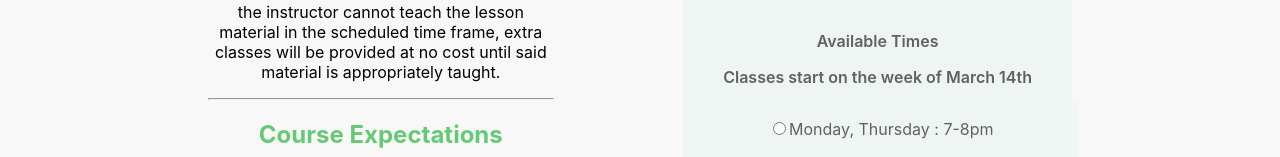
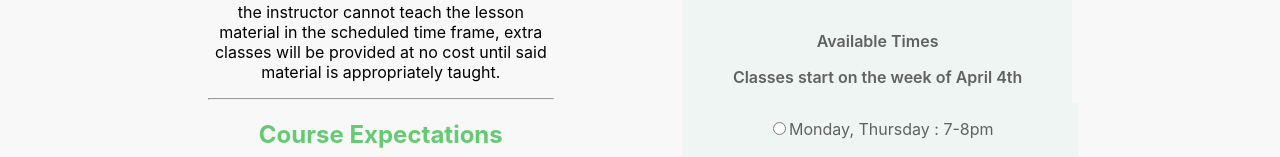
Before and after one commit to yxli001/Codeocity, a React (Create React App) app in the folder frontend/: page /course/signup/1 in a window 1280 px wide. Shown: the part 514-671 px from the top of the page. Built offline with nearby package versions, Linux system fonts and the light colour scheme.

Commit message:
change dates

```diff
--- a/frontend/package.json
+++ b/frontend/package.json
@@ -12,7 +12,7 @@
         "@testing-library/react": "^12.1.2",
         "@testing-library/user-event": "^13.5.0",
         "axios": "^0.25.0",
-        "netlify-cli": "^9.3.0",
+        "netlify-cli": "^9.12.3",
         "qs": "^6.10.3",
         "react": "^17.0.2",
         "react-dom": "^17.0.2",
--- a/frontend/src/pages/courses/course-signup/CourseSignup.js
+++ b/frontend/src/pages/courses/course-signup/CourseSignup.js
@@ -238,7 +238,7 @@ const CourseSignup = (props) => {
                 <div className="times">
                     <p className="weiufgpfewi">Available Times</p>
                     <p className="weiufgpfewi">
-                        Classes start on the week of March 14th
+                        Classes start on the week of April 4th
                     </p>
                     {state.selectedCourse.times.map((time, key) => {
                         return (
```
Also changed, not shown: 1 other file (tests, documents, lock files or other folders).
